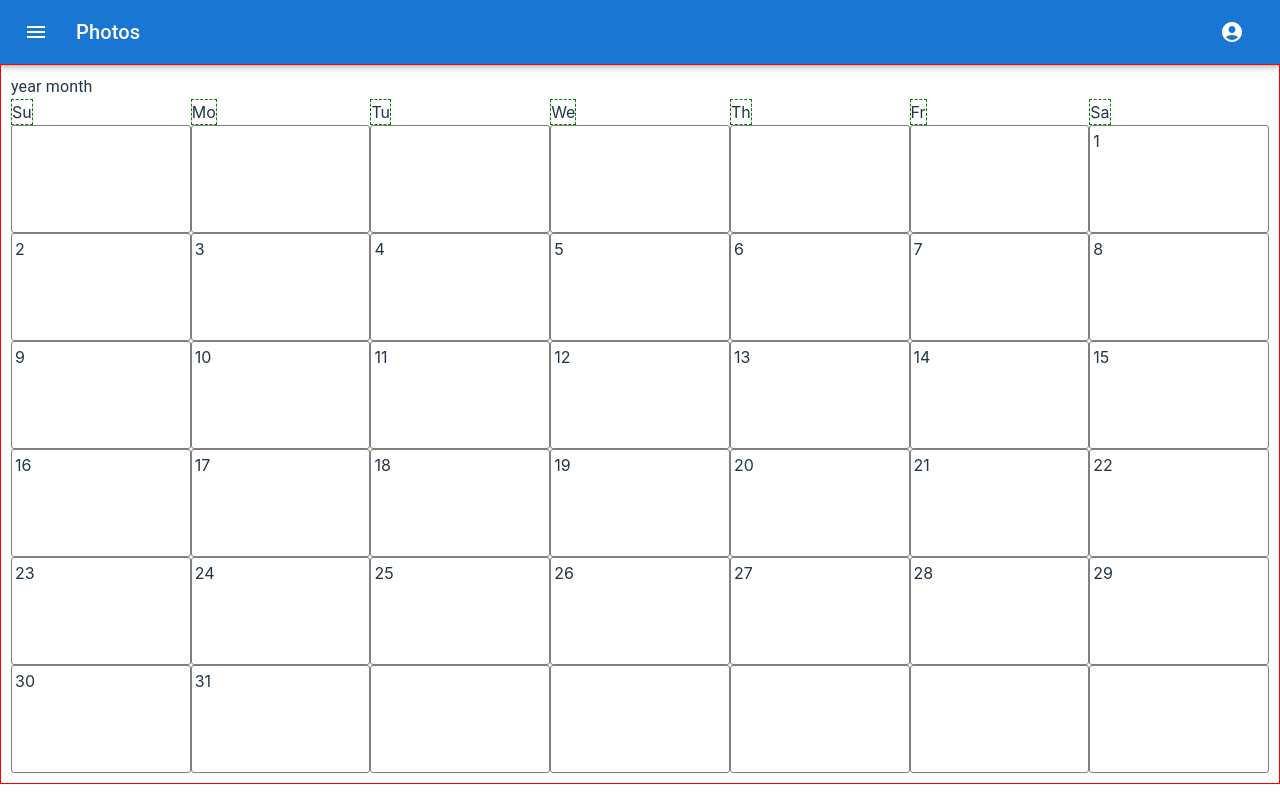
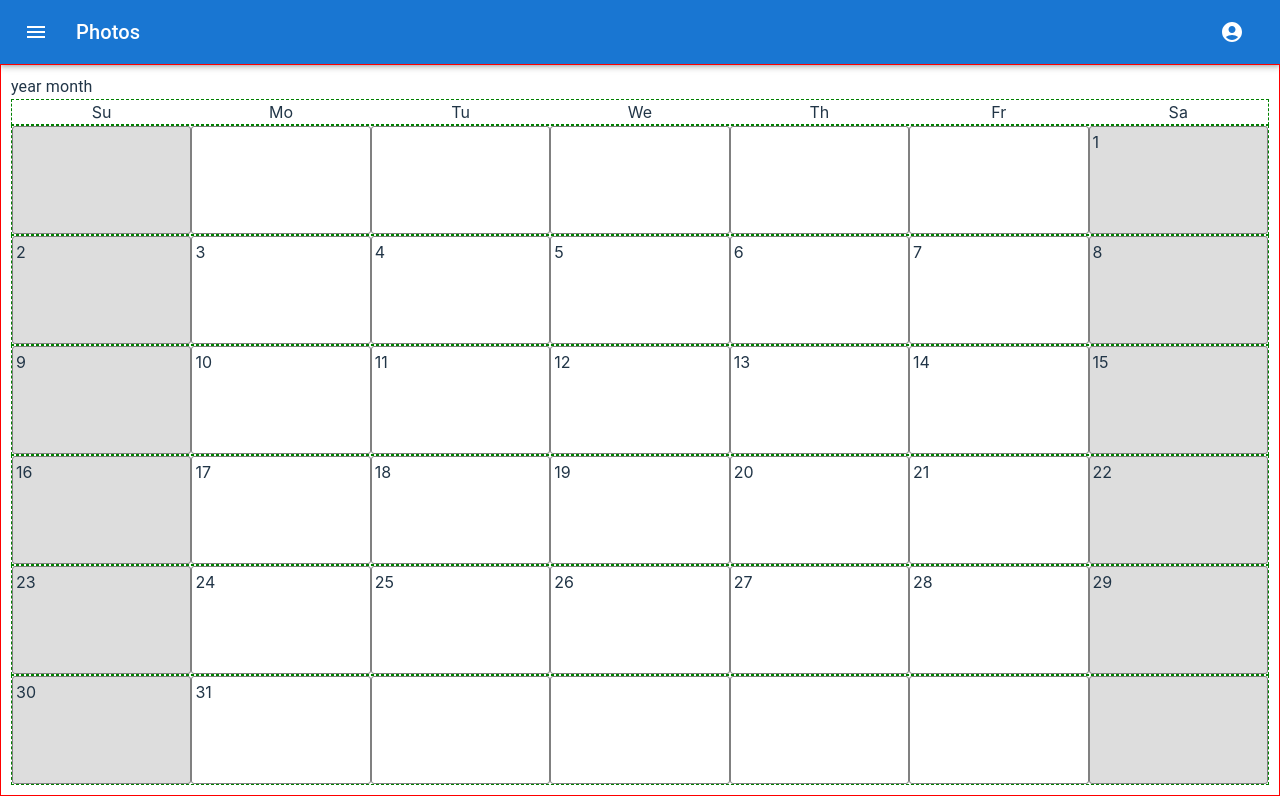
Before and after one commit to haalcala/automate-salesforce-entries, a React (Vite) app in the folder webapp/: page / in a window 1280 px wide. Built offline with nearby package versions, Linux system fonts and the light colour scheme.

Commit message:
Calender

```diff
--- a/webapp/src/components/Calendar.tsx
+++ b/webapp/src/components/Calendar.tsx
@@ -30,7 +30,7 @@ export default function Calendar({ title = "default title", days, startDayAtDayO
               .split("1")
               .map((_, dayi) => (
                 <div key={dayi} className="calendar_week">
-                  <div className="calendar_day">{day < days.length && ((rowi == 0 && dayi >= startDayAtDayOfWeek) || rowi > 0) ? day++ + 1 : ""}</div>
+                  <div className={"calendar_day" + (dayi == 0 || dayi == 6 ? " callendar_weekend" : "")}>{day < days.length && ((rowi == 0 && dayi >= startDayAtDayOfWeek) || rowi > 0) ? day++ + 1 : ""}</div>
                 </div>
               ))}
           </div>
--- a/webapp/src/index.css
+++ b/webapp/src/index.css
@@ -59,7 +59,7 @@ button:focus-visible {
 }
 
 .calendar_row {
-  /* border: 1px dashed green; */
+  border: 1px dashed green;
   display: flex;
   /* justify-content: center; */
   /* align-items: center; */
@@ -85,10 +85,11 @@ button:focus-visible {
 }
 
 .calendar_day_head {
-    border: 1px dashed green;
+    margin: auto;
+}
 
-  justify-content: center;
-  align-items: center
+.callendar_weekend {
+  background-color: #ddd;
 }
 
 @media (prefers-color-scheme: light) {
```
